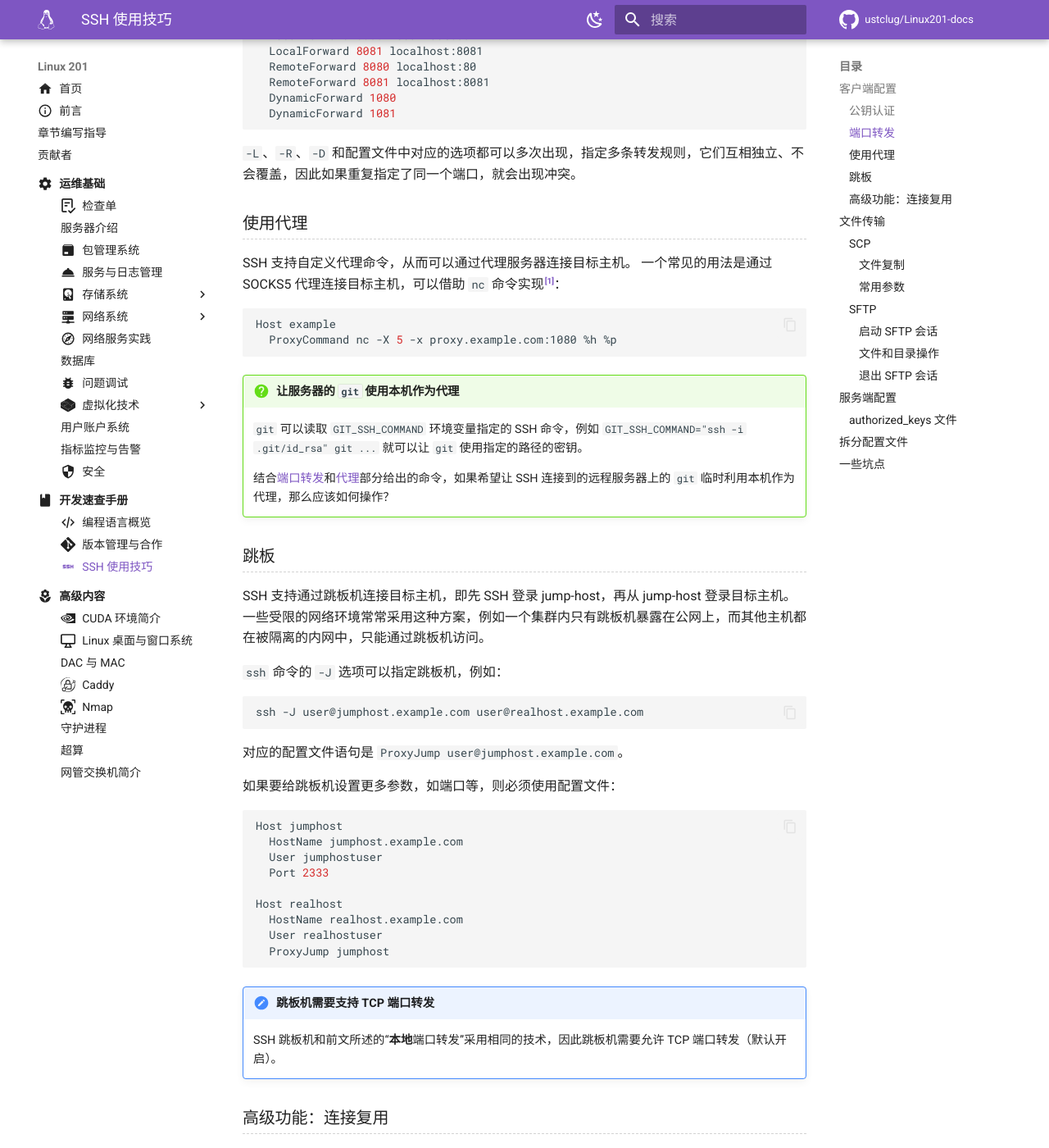
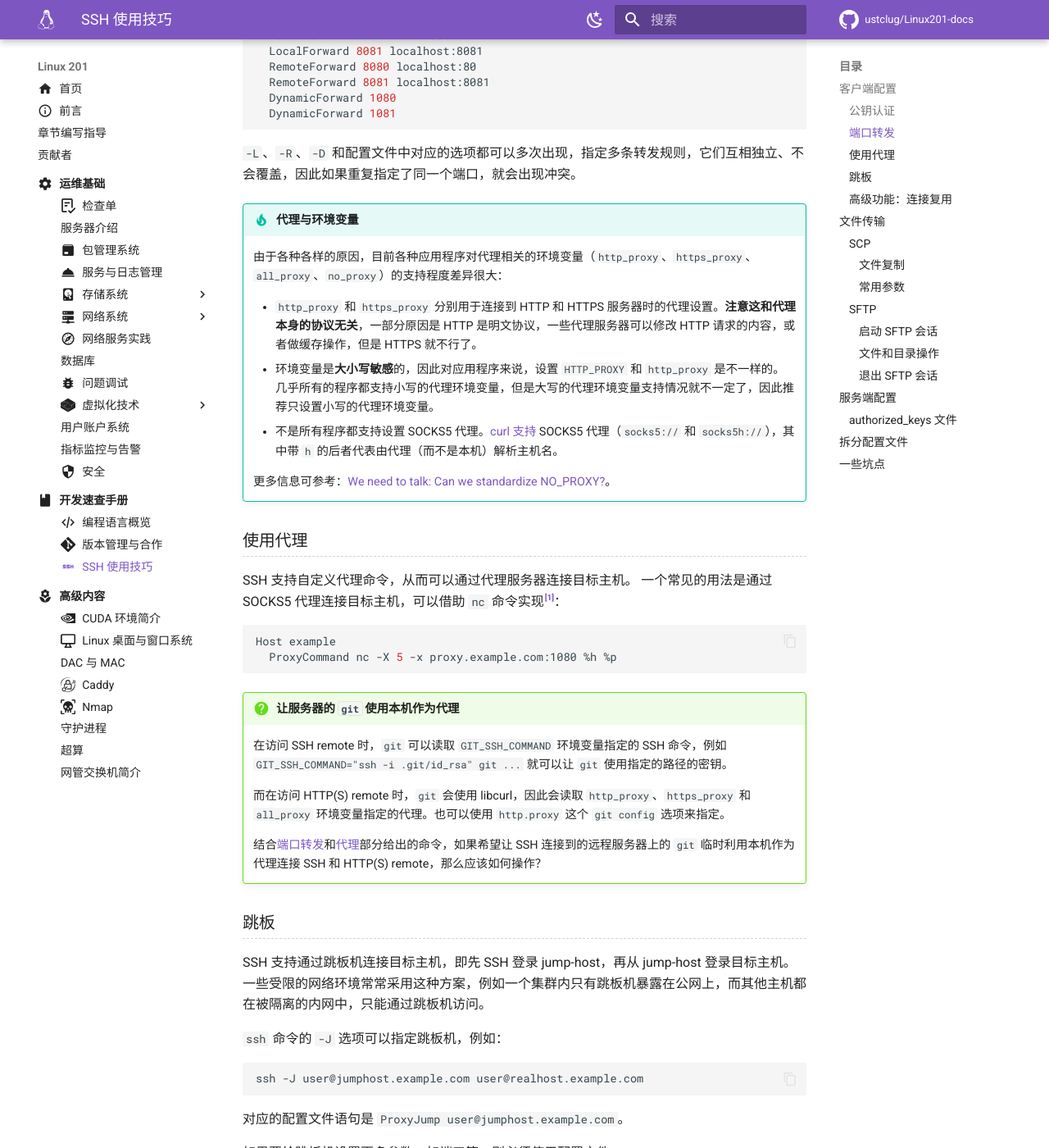
Before and after one commit to ustclug/Linux201-docs, an MkDocs documentation site: the page built from docs/dev/ssh.md, in a window 1280 px wide and 1400 px high, scrolled down 3427 px. Shown: the whole window at 82% size. Built offline with MkDocs 1.6.1 and Material for MkDocs 9.7.7, drawn with Linux system fonts in a browser that asks for light colours; comment, search, counter and statistics services are not loaded.

Commit message:
dev/ssh: More about proxy and env

```diff
--- a/docs/dev/ssh.md
+++ b/docs/dev/ssh.md
@@ -137,6 +137,16 @@ Host example
 
 `-L`、`-R`、`-D` 和配置文件中对应的选项都可以多次出现，指定多条转发规则，它们互相独立、不会覆盖，因此如果重复指定了同一个端口，就会出现冲突。
 
+!!! tip "代理与环境变量"
+
+    由于各种各样的原因，目前各种应用程序对代理相关的环境变量（`http_proxy`、`https_proxy`、`all_proxy`、`no_proxy`）的支持程度差异很大：
+
+    - `http_proxy` 和 `https_proxy` 分别用于连接到 HTTP 和 HTTPS 服务器时的代理设置。**注意这和代理本身的协议无关**，一部分原因是 HTTP 是明文协议，一些代理服务器可以修改 HTTP 请求的内容，或者做缓存操作，但是 HTTPS 就不行了。
+    - 环境变量是**大小写敏感**的，因此对应用程序来说，设置 `HTTP_PROXY` 和 `http_proxy` 是不一样的。几乎所有的程序都支持小写的代理环境变量，但是大写的代理环境变量支持情况就不一定了，因此推荐只设置小写的代理环境变量。
+    - 不是所有程序都支持设置 SOCKS5 代理。[curl 支持](https://curl.se/libcurl/c/CURLOPT_PROXY.html) SOCKS5 代理（`socks5://` 和 `socks5h://`），其中带 `h` 的后者代表由代理（而不是本机）解析主机名。
+
+    更多信息可参考：[We need to talk: Can we standardize NO_PROXY?](https://about.gitlab.com/blog/2021/01/27/we-need-to-talk-no-proxy/)。
+
 ### 使用代理 {#proxy}
 
 SSH 支持自定义代理命令，从而可以通过代理服务器连接目标主机。
@@ -151,9 +161,11 @@ Host example
 
 !!! question "让服务器的 `git` 使用本机作为代理"
 
-    `git` 可以读取 `GIT_SSH_COMMAND` 环境变量指定的 SSH 命令，例如 `GIT_SSH_COMMAND="ssh -i .git/id_rsa" git ...` 就可以让 `git` 使用指定的路径的密钥。
+    在访问 SSH remote 时，`git` 可以读取 `GIT_SSH_COMMAND` 环境变量指定的 SSH 命令，例如 `GIT_SSH_COMMAND="ssh -i .git/id_rsa" git ...` 就可以让 `git` 使用指定的路径的密钥。
 
-    结合[端口转发](#port-forwarding)和[代理](#proxy)部分给出的命令，如果希望让 SSH 连接到的远程服务器上的 `git` 临时利用本机作为代理，那么应该如何操作？
+    而在访问 HTTP(S) remote 时，`git` 会使用 libcurl，因此会读取 `http_proxy`、`https_proxy` 和 `all_proxy` 环境变量指定的代理。也可以使用 `http.proxy` 这个 `git config` 选项来指定。
+
+    结合[端口转发](#port-forwarding)和[代理](#proxy)部分给出的命令，如果希望让 SSH 连接到的远程服务器上的 `git` 临时利用本机作为代理连接 SSH 和 HTTP(S) remote，那么应该如何操作？
 
 ### 跳板 {#jump-host}
 
```
